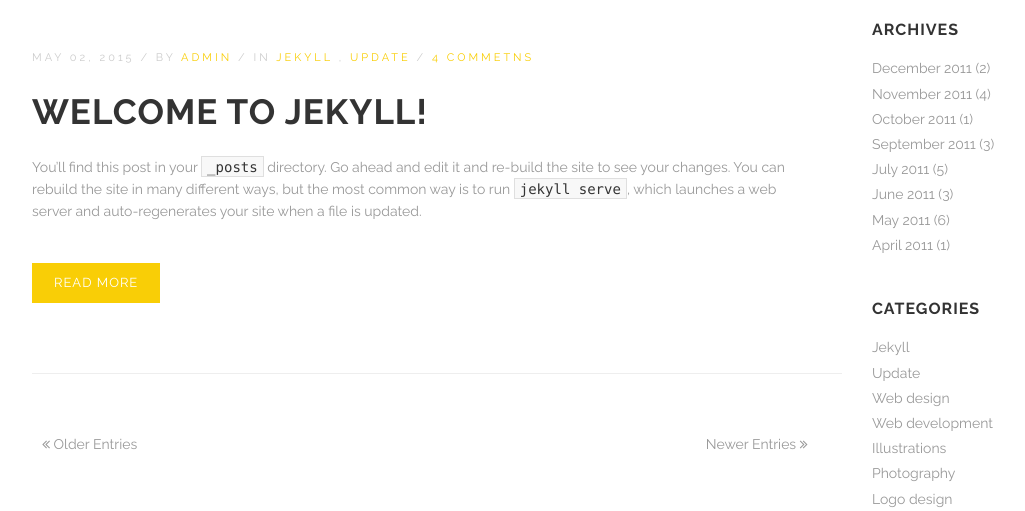
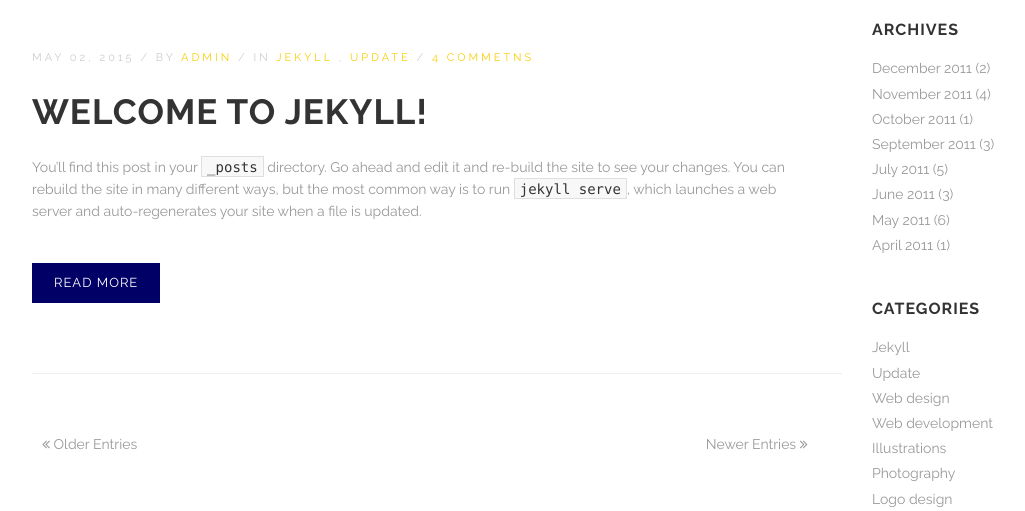
Before and after one commit to neoautus/neoautus.github.io, a PHP site: page /_site/blog/page2/index.html in a window 1280 px wide. Shown: the part 161-672 px from the top of the page, without its empty margins (63-1088 px from the left). Run offline with PHP 8.4, Linux system fonts and the light colour scheme.

Commit message:
Update style.css

```diff
--- a/css/style.css
+++ b/css/style.css
@@ -186,8 +186,8 @@
   text-transform: uppercase;
   letter-spacing: 1px;
   color: #fff;
-  background: #F9CE06;
-  border: 2px solid #F9CE06;
+  background: #000066;
+  border: 2px solid #000066;
 }
 
 .button:hover {
```
